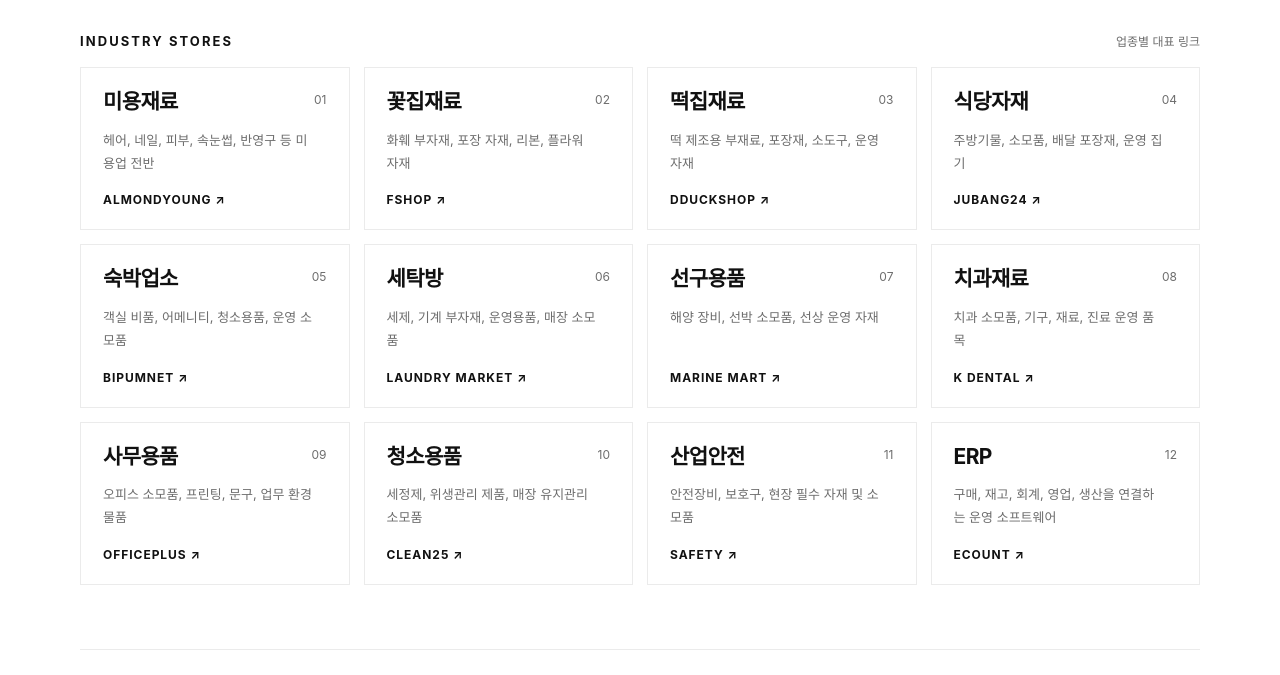
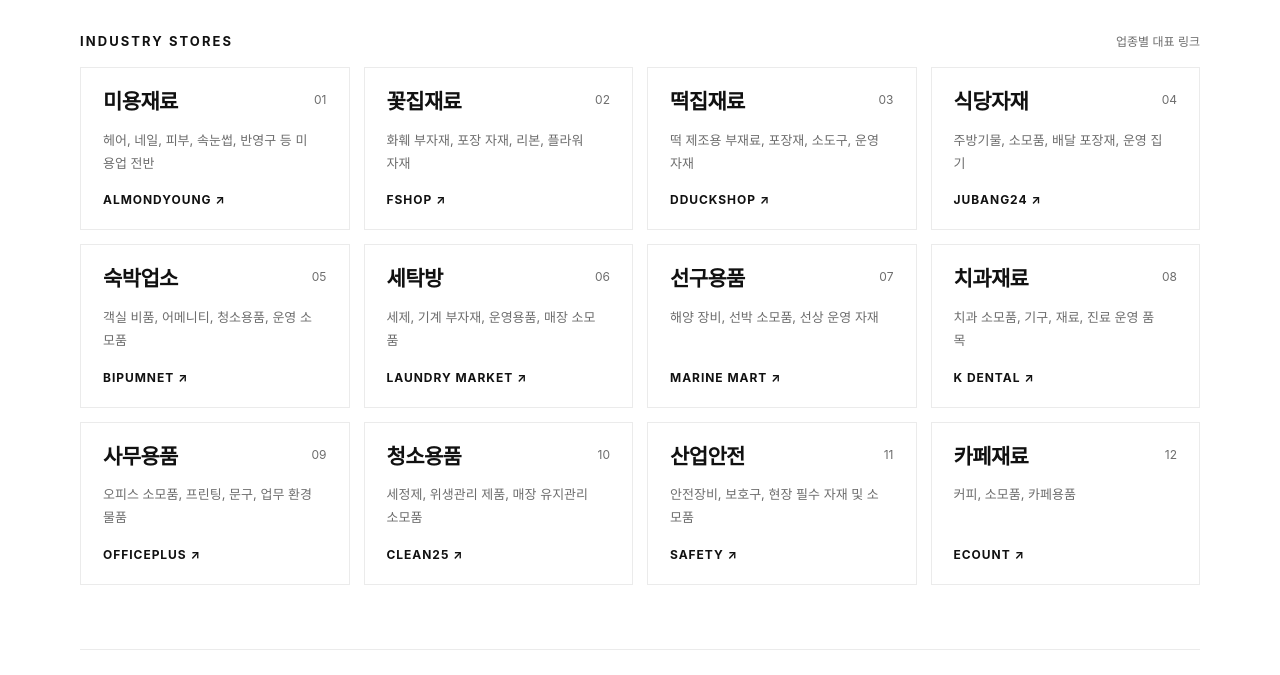
Before and after one commit to chunminjun/b2bmro-website, a plain HTML site: page index.html in a window 1280 px wide. Shown: the part 67-742 px from the top of the page. Drawn offline with Linux system fonts and the light colour scheme.

Commit message:
Update index.html

```diff
--- a/index.html
+++ b/index.html
@@ -371,10 +371,10 @@
       <a class="card" href="https://www.ecount.com/kr" target="_blank" rel="noopener noreferrer">
         <div>
           <div class="card-top">
-            <h3 class="card-title">ERP</h3>
+            <h3 class="card-title">카페재료</h3>
             <div class="card-no">12</div>
           </div>
-          <p class="card-desc">구매, 재고, 회계, 영업, 생산을 연결하는 운영 소프트웨어</p>
+          <p class="card-desc">커피, 소모품, 카페용품</p>
         </div>
         <div class="card-link">ECOUNT ↗</div>
       </a>
```
